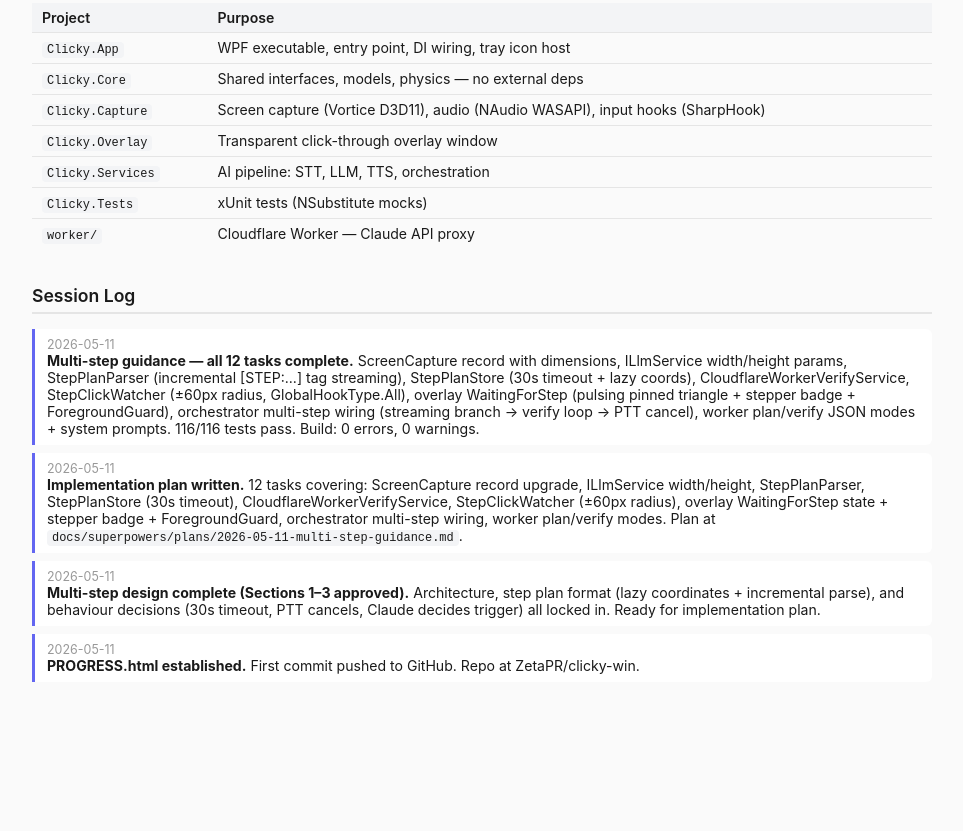
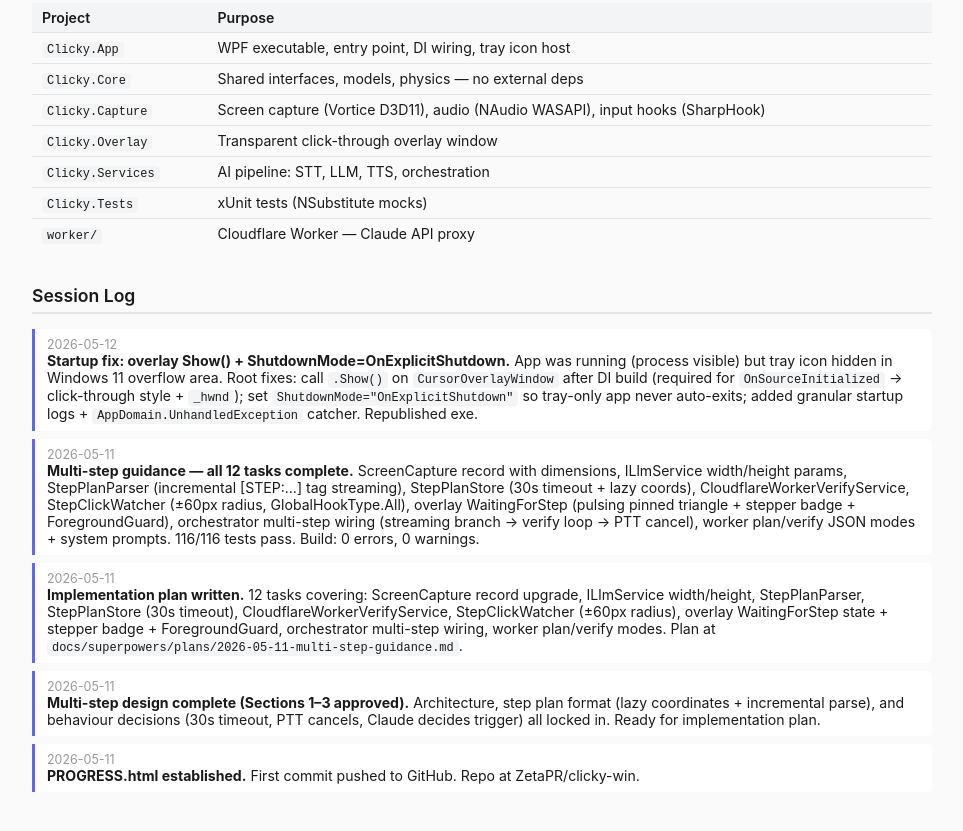
Before and after one commit to ZetaPR/clicky-win, a plain HTML site: page PROGRESS.html in a window 1280 px wide. Shown: the part 1267-2098 px from the top of the page, without its empty margins (158-1121 px from the left). Before the commit the page ends 1989 px from the top, so only its background shows below. Drawn offline with Linux system fonts and the light colour scheme.

Commit message:
chore: update PROGRESS.html — startup fix and tray icon overflow note

```diff
--- a/PROGRESS.html
+++ b/PROGRESS.html
@@ -27,7 +27,7 @@
 <body>
 
 <h1>Clicky Win</h1>
-<p class="subtitle">WPF .NET 9 AI-powered screen + voice assistant — last updated 2026-05-11</p>
+<p class="subtitle">WPF .NET 9 AI-powered screen + voice assistant — last updated 2026-05-12</p>
 
 <h2>Current State</h2>
 <table>
@@ -114,6 +114,11 @@
 <h2>Session Log</h2>
 
 <div class="log-entry">
+  <div class="log-date">2026-05-12</div>
+  <strong>Startup fix: overlay Show() + ShutdownMode=OnExplicitShutdown.</strong> App was running (process visible) but tray icon hidden in Windows 11 overflow area. Root fixes: call <code>.Show()</code> on <code>CursorOverlayWindow</code> after DI build (required for <code>OnSourceInitialized</code> → click-through style + <code>_hwnd</code>); set <code>ShutdownMode="OnExplicitShutdown"</code> so tray-only app never auto-exits; added granular startup logs + <code>AppDomain.UnhandledException</code> catcher. Republished exe.
+</div>
+
+<div class="log-entry">
   <div class="log-date">2026-05-11</div>
   <strong>Multi-step guidance — all 12 tasks complete.</strong> ScreenCapture record with dimensions, ILlmService width/height params, StepPlanParser (incremental [STEP:...] tag streaming), StepPlanStore (30s timeout + lazy coords), CloudflareWorkerVerifyService, StepClickWatcher (±60px radius, GlobalHookType.All), overlay WaitingForStep (pulsing pinned triangle + stepper badge + ForegroundGuard), orchestrator multi-step wiring (streaming branch → verify loop → PTT cancel), worker plan/verify JSON modes + system prompts. 116/116 tests pass. Build: 0 errors, 0 warnings.
 </div>
```
